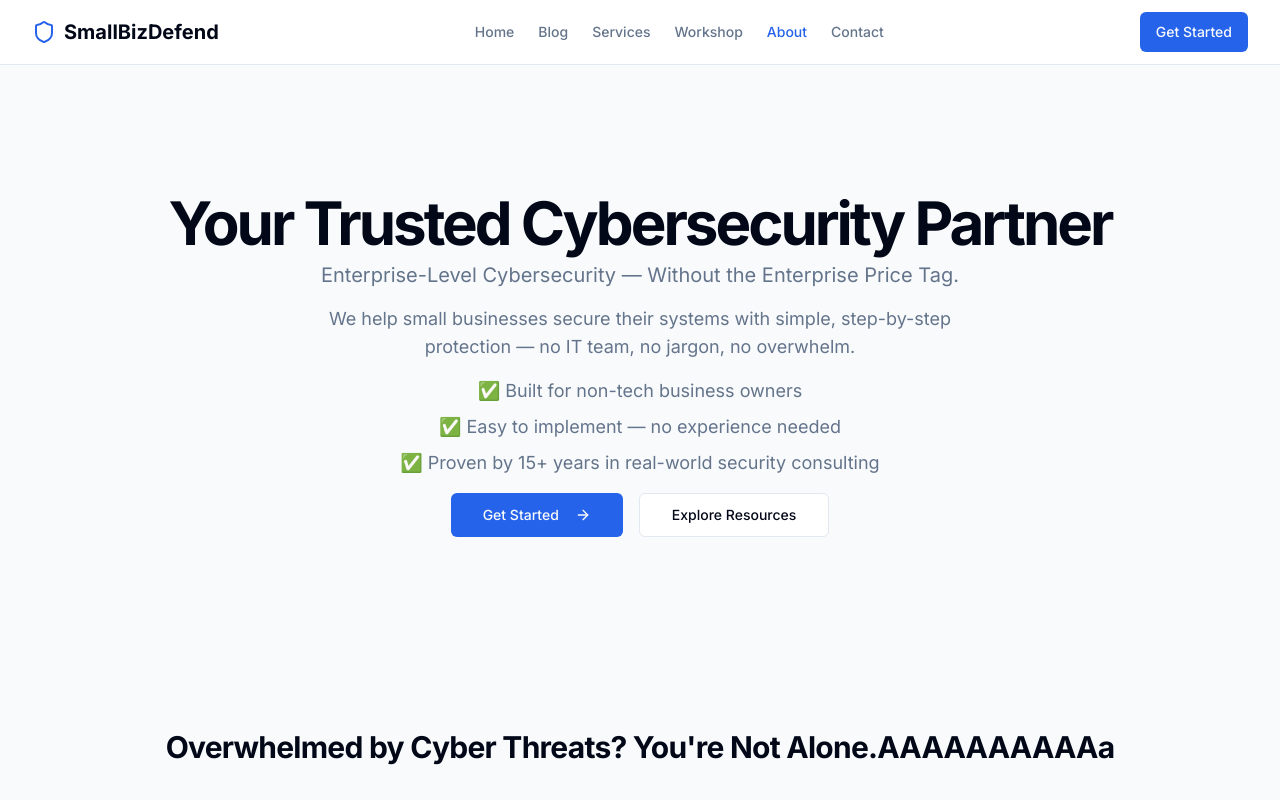
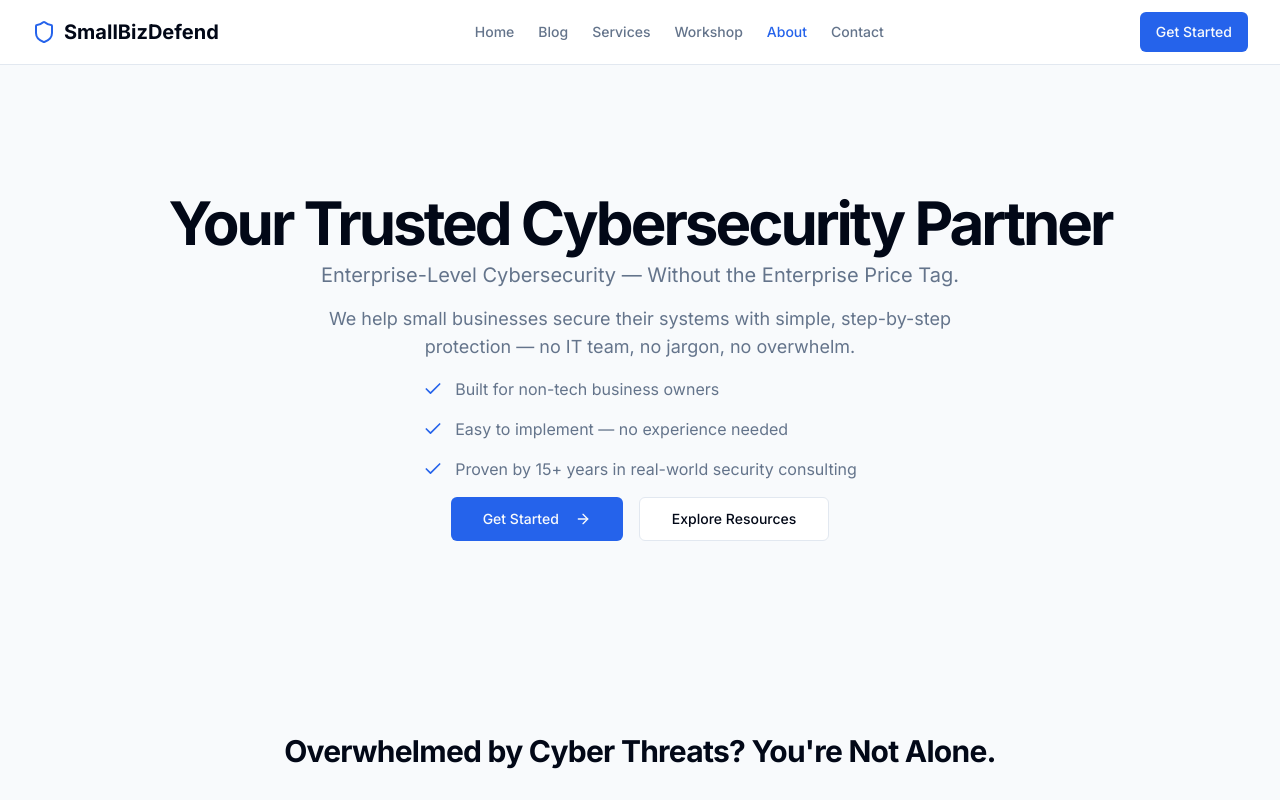
Before and after one commit to kramoto/smallbizdefend-website, a Next.js app: page /about in a window 1280 px wide. Shown: the top 800 px of the page. Built offline with nearby package versions, Linux system fonts and the light colour scheme.

Commit message:
feat: update hero section to match product section style
Reformat hero section for consistent layout and clean presentation.

Co-authored-by: null <22092579+kramoto@users.noreply.github.com>

```diff
--- a/app/about/page.tsx
+++ b/app/about/page.tsx
@@ -13,7 +13,7 @@ export default function Home() {
       <section className="py-16 bg-slate-50">
         <div className="container px-4 md:px-6">
           <h2 className="text-3xl font-bold tracking-tight text-center mb-8">
-            Overwhelmed by Cyber Threats? You're Not Alone.AAAAAAAAAAa
+            Overwhelmed by Cyber Threats? You're Not Alone.
           </h2>
           <div className="max-w-3xl mx-auto">
             <p className="text-muted-foreground mb-6">
--- a/components/hero-section.tsx
+++ b/components/hero-section.tsx
@@ -1,6 +1,6 @@
 import Link from "next/link"
 import { Button } from "@/components/ui/button"
-import { ArrowRight } from "lucide-react"
+import { ArrowRight, Check } from "lucide-react"
 
 export default function HeroSection() {
   return (
@@ -19,11 +19,24 @@ export default function HeroSection() {
             We help small businesses secure their systems with simple, step-by-step protection — no IT team, no jargon,
             no overwhelm.
           </p>
-          <div className="mx-auto max-w-[700px] text-muted-foreground md:text-lg space-y-2">
-            <p>✅ Built for non-tech business owners</p>
-            <p>✅ Easy to implement — no experience needed</p>
-            <p>✅ Proven by 15+ years in real-world security consulting</p>
+
+          <div className="max-w-2xl mx-auto">
+            <div className="grid gap-4 md:grid-cols-1">
+              <div className="flex items-start">
+                <Check className="h-5 w-5 text-primary mr-3 mt-0.5 flex-shrink-0" />
+                <span className="text-muted-foreground">Built for non-tech business owners</span>
+              </div>
+              <div className="flex items-start">
+                <Check className="h-5 w-5 text-primary mr-3 mt-0.5 flex-shrink-0" />
+                <span className="text-muted-foreground">Easy to implement — no experience needed</span>
+              </div>
+              <div className="flex items-start">
+                <Check className="h-5 w-5 text-primary mr-3 mt-0.5 flex-shrink-0" />
+                <span className="text-muted-foreground">Proven by 15+ years in real-world security consulting</span>
+              </div>
+            </div>
           </div>
+
           <div className="flex flex-col sm:flex-row gap-4">
             <Button size="lg" asChild>
               <Link href="/workshop">
```
